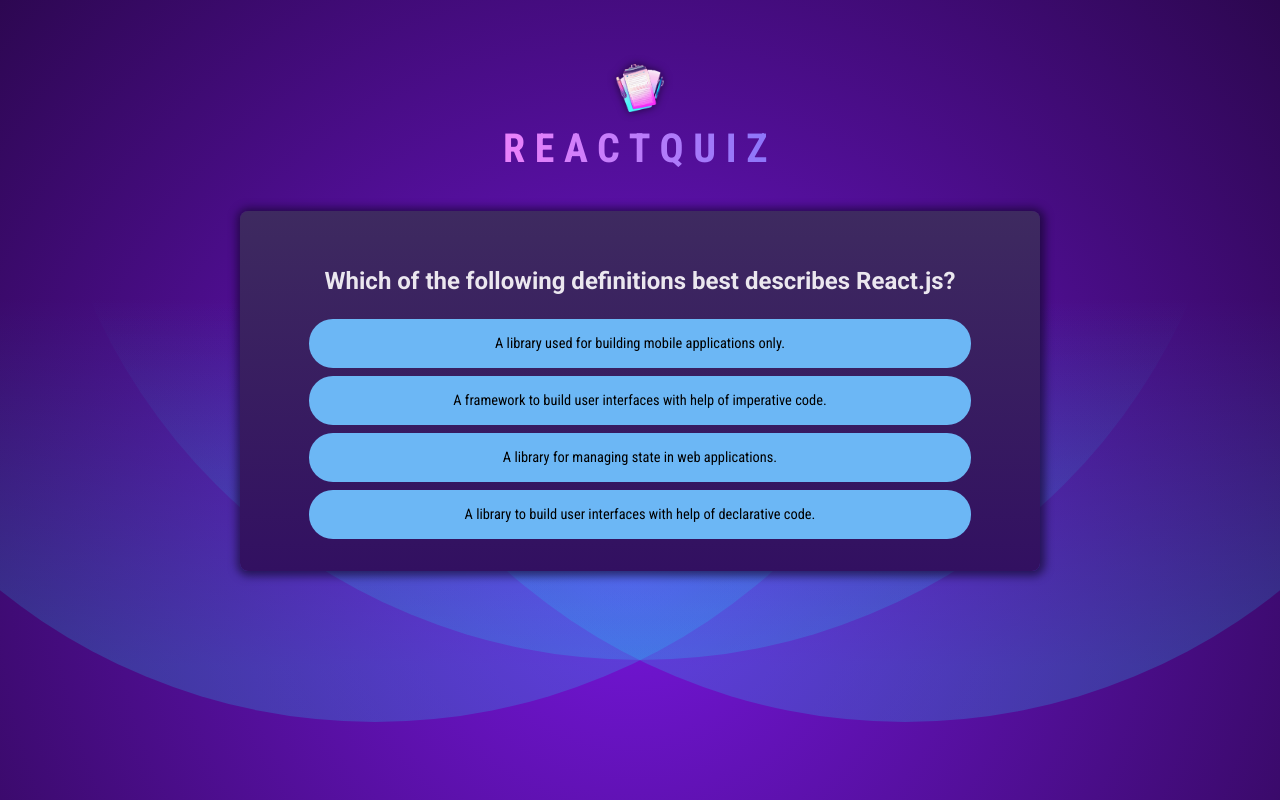
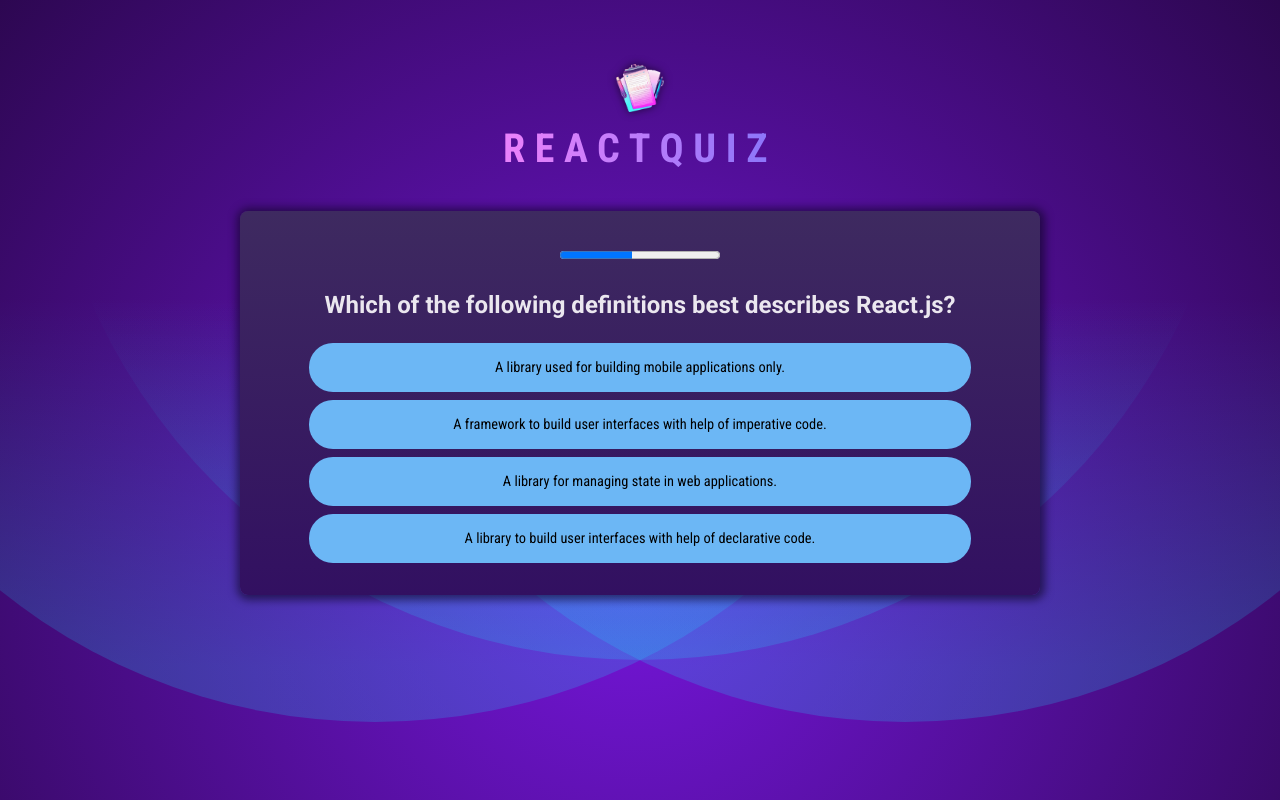
Before and after one commit to AmishaP-03/QuizApp, a React (Vite) app: page / in a window 1280 px wide. Built offline with nearby package versions, Linux system fonts and the light colour scheme.

Commit message:
Add a progress bar timer for each question

```diff
--- /dev/null
+++ b/src/components/QuestionTimer.jsx
@@ -0,0 +1,19 @@
+import { useEffect, useState } from "react";
+
+export default function QuestionTimer({timeout, onTimeout}) {
+    const [remainingTime, setRemainingTime] = useState(timeout);
+
+    // So that it does not execute again and again when remaining time state is updated.
+    useEffect(() => {
+        const timer = setTimeout(() => onTimeout(), timeout);
+        return () => clearTimeout(timer);
+    }, [timeout, onTimeout]);
+
+    useEffect(() => {
+        // Update the time on the progress bar every 10 ms
+        const interval = setInterval(() => setRemainingTime((remainingTime) => remainingTime-10), 10);
+        return () => clearInterval(interval);
+    }, []);
+
+    return <progress id="question-time" max={timeout} value={remainingTime} />;
+}
--- a/src/components/Quiz.jsx
+++ b/src/components/Quiz.jsx
@@ -1,6 +1,7 @@
-import { useState } from "react";
+import { useCallback, useState } from "react";
 import quizCompleteImg from '../assets/quiz-complete.png';
 import QUESTIONS from '../questions.jsx';
+import QuestionTimer from "./QuestionTimer.jsx";
 
 export default function Quiz() {
     // To manage the currently active question displayed to the user
@@ -26,13 +27,27 @@
     const shuffledAnswers = [...QUESTIONS[activeQuestionIndex].answers];
     shuffledAnswers.sort(() => Math.random() - 0.5);
 
-    function handleSelectAnswer(selectedAnswer) {
+    const handleSelectAnswer = useCallback(function handleSelectAnswer(selectedAnswer) {
         setUserAnswers((currentUserAnswers) => [...currentUserAnswers, selectedAnswer]);
-    }
+    }, []);
+
+    // To make sure that the function is not re-created again
+    // handleSelectAnswer is a state updating func, hence it introduces an indirect depency here
+    const handleSkipAnswer = useCallback(() => handleSelectAnswer(null), [handleSelectAnswer]);
 
     return (
         <div id="quiz">
             <div id="questions">
+                {/* Upon state update, JSX code is only updated. Components are not destroyed and created again.
+                The old instance of components continue to exist, just with updated values. However, for the progress timer to function
+                properly, we want to create the QuestionTimer component whenever a new question is loaded.
+                So, at the time of switching from one question to another, QuestionTimer should be unmounted and re-mounted to the DOM.
+                This will not happen implicitly, thus causing issues in the progress bar (it would never reset upon encountering a new ques).
+                This re-creation of components can be achieved using React's in-built key prop */}
+
+                {/* QuestionTimer component will be instantiated for each question now */}
+                {/* Thus, we will have a new timer and new interval set for each question */}
+                <QuestionTimer key={activeQuestionIndex} timeout={10000} onTimeout={handleSkipAnswer}/>
                 <h2>{QUESTIONS[activeQuestionIndex].text}</h2>
                 <ul id="answers">
                     {shuffledAnswers.map((answer) => <li key={answer} className="answer">
```
